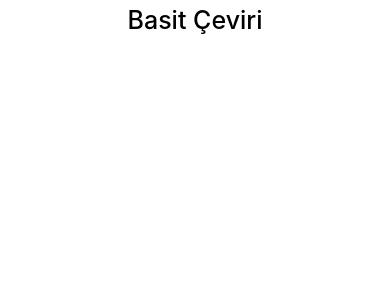
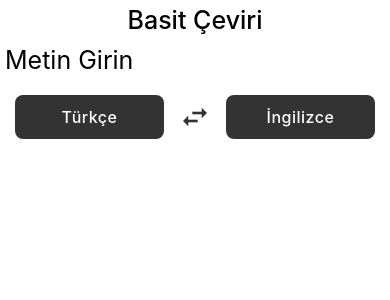
Before and after one commit to mkosmen/translator, a React Native app: screen / in a window 390 px wide. Shown: the top 300 px of the page. Built offline with nearby package versions, Linux system fonts and the light colour scheme.

Commit message:
continue

```diff
--- a/src/App.tsx
+++ b/src/App.tsx
@@ -2,11 +2,13 @@ import React from 'react';
 import {SafeAreaView, StyleSheet} from 'react-native';
 
 import Header from './components/Header';
+import Body from './components/Body';
 
 const App = () => {
   return (
     <SafeAreaView>
       <Header />
+      <Body />
     </SafeAreaView>
   );
 };
--- /dev/null
+++ b/src/components/Body.tsx
@@ -0,0 +1,119 @@
+import React from 'react';
+import {
+  StyleSheet,
+  TextInput,
+  NativeSyntheticEvent,
+  TextInputChangeEventData,
+  View,
+  Text,
+  TouchableOpacity,
+} from 'react-native';
+import debounce from 'lodash.debounce';
+import {translate} from '../services/translate';
+import {Languages, getLanguageText} from '../utils/const';
+import MaterialIcons from 'react-native-vector-icons/MaterialIcons';
+
+const Body = () => {
+  const [text, setText] = React.useState<string>('');
+  const [source, setSource] = React.useState<Languages>('tr');
+  const [target, setTarget] = React.useState<Languages>('en');
+  const [translatedText, setTranslatedText] = React.useState<string>('');
+
+  const search = React.useRef(
+    debounce(async q => {
+      const result = await translate({q, source, target});
+
+      setTranslatedText(result);
+    }, 100),
+  ).current;
+
+  const handleChange = (
+    event: NativeSyntheticEvent<TextInputChangeEventData>,
+  ) => {
+    const {text: nextValue} = event.nativeEvent;
+    setText(nextValue);
+    search(nextValue);
+  };
+
+  const setSourceAndTargetLanguage = () => {
+    const newSourceLanguage = source === 'en' ? 'tr' : 'en';
+    const newTargetLanguage = newSourceLanguage === 'en' ? 'tr' : 'en';
+
+    setSource(newSourceLanguage);
+    setTarget(newTargetLanguage);
+  };
+
+  return (
+    <>
+      <TextInput
+        style={styles.input}
+        placeholder="Metin Girin"
+        defaultValue={text}
+        onChange={handleChange}
+        maxLength={1000}
+      />
+
+      <View style={styles.divider} />
+
+      <View style={styles.result}>
+        <Text>{translatedText}</Text>
+      </View>
+
+      <View style={styles.actions}>
+        <View style={[styles.actionItem, styles.langLabel]}>
+          <Text style={styles.langLabelText}>{getLanguageText(source)}</Text>
+        </View>
+        <View style={styles.langSelector}>
+          <TouchableOpacity
+            style={styles.langButton}
+            onPress={setSourceAndTargetLanguage}
+            activeOpacity={1}>
+            <MaterialIcons name="swap-horiz" size={32} color="#333" />
+          </TouchableOpacity>
+        </View>
+        <View style={[styles.actionItem, styles.langLabel]}>
+          <Text style={styles.langLabelText}>{getLanguageText(target)}</Text>
+        </View>
+      </View>
+    </>
+  );
+};
+
+const styles = StyleSheet.create({
+  input: {
+    width: '100%',
+    fontSize: 25,
+    padding: 5,
+  },
+  divider: {},
+  result: {},
+  actions: {
+    display: 'flex',
+    flexDirection: 'row',
+    alignItems: 'center',
+    width: '100%',
+    padding: 15,
+  },
+  actionItem: {
+    padding: 4,
+  },
+  langLabel: {
+    flex: 1,
+    alignItems: 'center',
+    backgroundColor: '#333',
+    borderRadius: 8,
+    paddingVertical: 12,
+  },
+  langLabelText: {
+    color: '#fff',
+    fontWeight: '500',
+    fontSize: 16,
+    letterSpacing: 0.5,
+  },
+  langSelector: {
+    marginHorizontal: 15,
+  },
+  langButton: {},
+});
+
+export default Body;
--- /dev/null
+++ b/src/services/translate.tsx
@@ -0,0 +1,30 @@
+import {Languages} from '../utils/const';
+
+interface TranslateProps {
+  q: string;
+  source: Languages;
+  target: Languages;
+}
+
+export const translate = async (props: TranslateProps) => {
+  try {
+    const response = await (
+      await fetch('https://translate.argosopentech.com/translate', {
+        method: 'POST',
+        headers: {
+          Accept: 'application/json',
+          'Content-Type': 'application/json',
+        },
+        body: JSON.stringify({
+          q: props.q,
+          source: props.source,
+          target: props.target,
+        }),
+      })
+    ).json();
+
+    return response.translatedText;
+  } catch (errors) {
+    return null;
+  }
+};
--- /dev/null
+++ b/src/utils/const.tsx
@@ -0,0 +1,8 @@
+export const LanguageText = {
+  en: 'İngilizce',
+  tr: 'Türkçe',
+};
+
+export type Languages = keyof typeof LanguageText;
+
+export const getLanguageText = (text: Languages) => LanguageText[text];
```
Also changed, not shown: package.json (+6 -1 lines), 2 other files (tests, documents, lock files or other folders).
